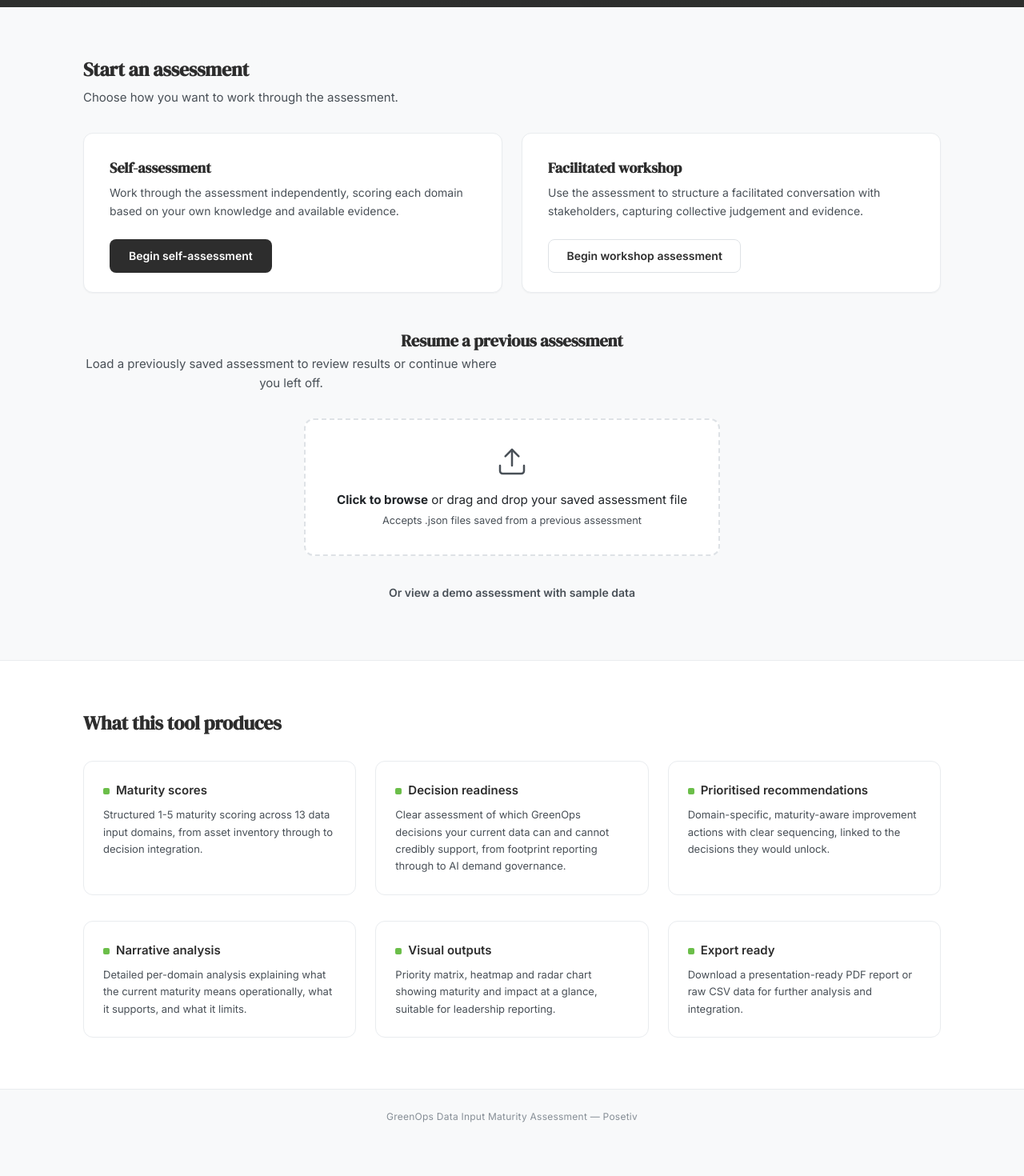
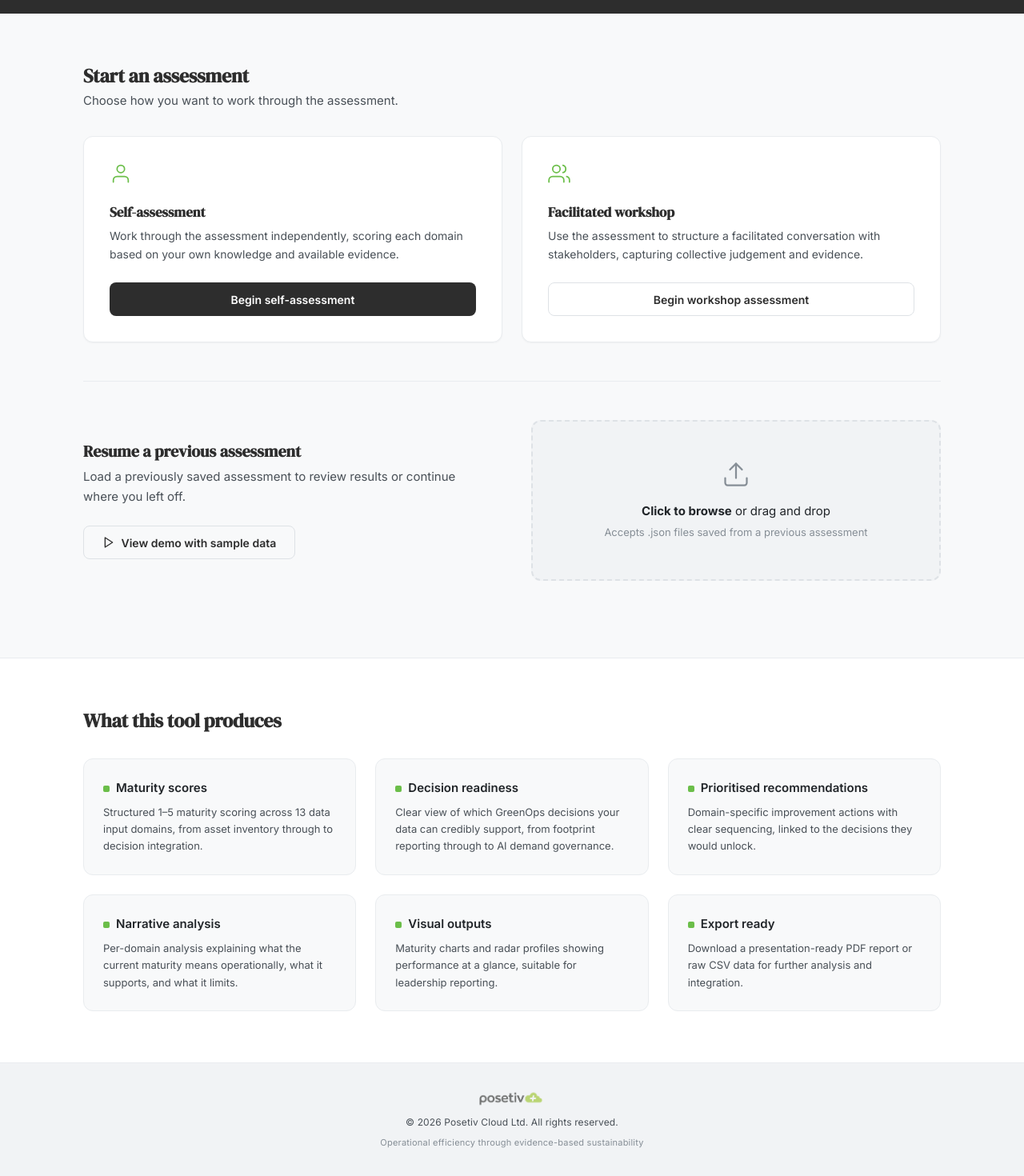
Before and after one commit to Marksbutcher/GreenOps-Data-Maturity, a React (Vite) app: page / in a window 1280 px wide. Shown: the part 417-1887 px from the top of the page at 80% size. Before the commit the page ends 1846 px from the top, so only its background shows below. Built offline with nearby package versions, Linux system fonts and the light colour scheme.

Commit message:
Redesign landing page, polish domain detail, tighten narrative language

```diff
--- a/src/components/LandingPage.tsx
+++ b/src/components/LandingPage.tsx
@@ -39,50 +39,85 @@ export default function LandingPage({ onStartNew, onLoadDemo, onLoadSaved }: Lan
 
   return (
     <div className="landing">
+      {/* Hero */}
       <div className="landing-hero">
         <div className="container">
           <div className="landing-hero-brand">
             <PosetivLogo variant="light" height={44} />
           </div>
-          <h1>GreenOps Data Input Maturity Assessment</h1>
+          <h1>GreenOps Data Input<br />Maturity Assessment</h1>
           <p className="subtitle">
-            Assess the maturity of data inputs used in GreenOps calculations across your technology estate.
-            Understand what decisions your current data supports, where the gaps are, and what to improve next.
+            Assess the maturity of data inputs used in GreenOps calculations across your
+            technology estate. Understand what decisions your data supports, where the gaps
+            are, and what to improve next.
           </p>
         </div>
       </div>
 
-      <div className="landing-actions">
+      {/* Main content */}
+      <div className="landing-body">
         <div className="container">
+
+          {/* Start section */}
+          <section className="landing-section">
+            <div className="landing-section-header">
               <h2>Start an assessment</h2>
-          <p className="landing-actions-subtitle">
-            Choose how you want to work through the assessment.
-          </p>
+              <p>Choose how you want to work through the assessment.</p>
+            </div>
             <div className="action-cards">
               <div className="card action-card" onClick={() => onStartNew('self')}>
+                <div className="action-card-content">
+                  <div className="action-card-icon">
+                    <svg width="28" height="28" viewBox="0 0 24 24" fill="none" stroke="currentColor" strokeWidth="1.5" strokeLinecap="round" strokeLinejoin="round">
+                      <path d="M20 21v-2a4 4 0 0 0-4-4H8a4 4 0 0 0-4 4v2" />
+                      <circle cx="12" cy="7" r="4" />
+                    </svg>
+                  </div>
                   <h3>Self-assessment</h3>
                   <p>
-                Work through the assessment independently, scoring each domain based on your own knowledge
-                and available evidence.
+                    Work through the assessment independently, scoring each domain
+                    based on your own knowledge and available evidence.
                   </p>
+                </div>
                 <button className="btn btn-primary">Begin self-assessment</button>
               </div>
               <div className="card action-card" onClick={() => onStartNew('facilitated')}>
+                <div className="action-card-content">
+                  <div className="action-card-icon">
+                    <svg width="28" height="28" viewBox="0 0 24 24" fill="none" stroke="currentColor" strokeWidth="1.5" strokeLinecap="round" strokeLinejoin="round">
+                      <path d="M17 21v-2a4 4 0 0 0-4-4H5a4 4 0 0 0-4 4v2" />
+                      <circle cx="9" cy="7" r="4" />
+                      <path d="M23 21v-2a4 4 0 0 0-3-3.87" />
+                      <path d="M16 3.13a4 4 0 0 1 0 7.75" />
+                    </svg>
+                  </div>
                   <h3>Facilitated workshop</h3>
                   <p>
-                Use the assessment to structure a facilitated conversation with stakeholders,
-                capturing collective judgement and evidence.
+                    Use the assessment to structure a facilitated conversation with
+                    stakeholders, capturing collective judgement and evidence.
                   </p>
+                </div>
                 <button className="btn btn-outline">Begin workshop assessment</button>
               </div>
             </div>
+          </section>
 
-          {/* Resume / Load section — prominent */}
-          <div className="resume-section">
-            <h2>Resume a previous assessment</h2>
-            <p className="landing-actions-subtitle">
-              Load a previously saved assessment to review results or continue where you left off.
+          {/* Resume section */}
+          <section className="landing-section landing-section-resume">
+            <div className="resume-row">
+              <div className="resume-text">
+                <h3>Resume a previous assessment</h3>
+                <p>
+                  Load a previously saved assessment to review results
+                  or continue where you left off.
                 </p>
+                <button className="btn btn-outline btn-demo" onClick={onLoadDemo}>
+                  <svg width="16" height="16" viewBox="0 0 24 24" fill="none" stroke="currentColor" strokeWidth="2" strokeLinecap="round" strokeLinejoin="round">
+                    <polygon points="5 3 19 12 5 21 5 3" />
+                  </svg>
+                  View demo with sample data
+                </button>
+              </div>
               <div
                 className={`upload-zone ${dragOver ? 'upload-zone-active' : ''}`}
                 onClick={handleFileLoad}
@@ -91,27 +126,24 @@ export default function LandingPage({ onStartNew, onLoadDemo, onLoadSaved }: Lan
                 onDragLeave={handleDragLeave}
               >
                 <div className="upload-zone-icon">
-                <svg width="40" height="40" viewBox="0 0 24 24" fill="none" stroke="currentColor" strokeWidth="1.5" strokeLinecap="round" strokeLinejoin="round">
+                  <svg width="36" height="36" viewBox="0 0 24 24" fill="none" stroke="currentColor" strokeWidth="1.5" strokeLinecap="round" strokeLinejoin="round">
                     <path d="M21 15v4a2 2 0 0 1-2 2H5a2 2 0 0 1-2-2v-4" />
                     <polyline points="17 8 12 3 7 8" />
                     <line x1="12" y1="3" x2="12" y2="15" />
                   </svg>
                 </div>
                 <p className="upload-zone-text">
-                <strong>Click to browse</strong> or drag and drop your saved assessment file
+                  <strong>Click to browse</strong> or drag and drop
                 </p>
                 <p className="upload-zone-hint">Accepts .json files saved from a previous assessment</p>
               </div>
             </div>
+          </section>
 
-          <div className="demo-link">
-            <button className="btn btn-ghost" onClick={onLoadDemo}>
-              Or view a demo assessment with sample data
-            </button>
-          </div>
         </div>
       </div>
 
+      {/* Features */}
       <div className="landing-features">
         <div className="container">
           <h2>What this tool produces</h2>
@@ -119,54 +151,63 @@ export default function LandingPage({ onStartNew, onLoadDemo, onLoadSaved }: Lan
             <div className="feature-item">
               <h4>Maturity scores</h4>
               <p>
-                Structured 1-5 maturity scoring across 13 data input domains, from asset inventory
-                through to decision integration.
+                Structured 1–5 maturity scoring across 13 data input domains, from asset
+                inventory through to decision integration.
               </p>
             </div>
             <div className="feature-item">
               <h4>Decision readiness</h4>
               <p>
-                Clear assessment of which GreenOps decisions your current data can and cannot credibly support,
+                Clear view of which GreenOps decisions your data can credibly support,
                 from footprint reporting through to AI demand governance.
               </p>
             </div>
             <div className="feature-item">
               <h4>Prioritised recommendations</h4>
               <p>
-                Domain-specific, maturity-aware improvement actions with clear sequencing,
+                Domain-specific improvement actions with clear sequencing,
                 linked to the decisions they would unlock.
               </p>
             </div>
             <div className="feature-item">
               <h4>Narrative analysis</h4>
               <p>
-                Detailed per-domain analysis explaining what the current maturity means operationally,
-                what it supports, and what it limits.
+                Per-domain analysis explaining what the current maturity means
+                operationally, what it supports, and what it limits.
               </p>
             </div>
             <div className="feature-item">
               <h4>Visual outputs</h4>
               <p>
-                Priority matrix, heatmap and radar chart showing maturity and impact at a glance,
+                Maturity charts and radar profiles showing performance at a glance,
                 suitable for leadership reporting.
               </p>
             </div>
             <div className="feature-item">
               <h4>Export ready</h4>
               <p>
-                Download a presentation-ready PDF report or raw CSV data for further analysis
-                and integration.
+                Download a presentation-ready PDF report or raw CSV data
+                for further analysis and integration.
               </p>
             </div>
           </div>
         </div>
       </div>
 
-      <div className="landing-footer">
-        <div className="container">
-          <p>GreenOps Data Input Maturity Assessment — Posetiv</p>
+      {/* Footer */}
+      <footer className="landing-footer">
+        <div className="container landing-footer-inner">
+          <div className="landing-footer-brand">
+            <PosetivLogo variant="dark" height={24} />
           </div>
+          <p className="landing-footer-copy">
+            &copy; {new Date().getFullYear()} Posetiv Cloud Ltd. All rights reserved.
+          </p>
+          <p className="landing-footer-tagline">
+            Operational efficiency through evidence-based sustainability
+          </p>
         </div>
+      </footer>
     </div>
   );
 }
--- a/src/styles.css
+++ b/src/styles.css
@@ -271,6 +271,7 @@ h3 { font-size: 1.125rem; }
   flex-direction: column;
 }
 
+/* Hero */
 .landing-hero {
   background: var(--color-primary);
   color: white;
@@ -278,77 +279,78 @@ h3 { font-size: 1.125rem; }
   position: relative;
   overflow: hidden;
 }
-
-/* Subtle pattern overlay */
 .landing-hero::before {
   content: '';
   position: absolute;
   inset: 0;
-  background: radial-gradient(circle at 80% 20%, rgba(107, 190, 73, 0.06) 0%, transparent 50%),
-              radial-gradient(circle at 20% 80%, rgba(107, 190, 73, 0.04) 0%, transparent 40%);
+  background:
+    radial-gradient(ellipse 70% 50% at 85% 30%, rgba(107, 190, 73, 0.08) 0%, transparent 60%),
+    radial-gradient(ellipse 50% 40% at 15% 70%, rgba(107, 190, 73, 0.05) 0%, transparent 50%);
   pointer-events: none;
 }
-
 .landing-hero .container {
   position: relative;
 }
-
 .landing-hero-brand {
   display: flex;
   align-items: center;
   gap: var(--space-md);
   margin-bottom: var(--space-xl);
 }
-
 .landing-hero h1 {
   color: white;
   font-size: 2.75rem;
-  margin-bottom: var(--space-md);
+  margin-bottom: var(--space-lg);
   max-width: 680px;
   line-height: 1.15;
 }
-
 .landing-hero .subtitle {
   font-size: 1.0625rem;
   color: rgba(255, 255, 255, 0.7);
-  max-width: 600px;
+  max-width: 580px;
   line-height: 1.75;
   font-weight: 400;
 }
 
-.landing-actions {
-  padding: var(--space-3xl) 0;
-}
-
-.landing-actions h2 {
-  margin-bottom: var(--space-sm);
-}
-
-.landing-actions-subtitle {
+/* Body container */
+.landing-body {
+  padding: var(--space-3xl) 0 var(--space-2xl);
+}
+
+/* Sections */
+.landing-section {
+  margin-bottom: var(--space-2xl);
+}
+.landing-section-header {
+  margin-bottom: var(--space-xl);
+}
+.landing-section-header h2 {
+  margin-bottom: var(--space-xs);
+}
+.landing-section-header p {
   color: var(--color-text-secondary);
   font-size: 0.9375rem;
-  margin-bottom: var(--space-xl);
-  max-width: 520px;
-}
-
+}
+
+/* Action cards */
 .action-cards {
   display: grid;
   grid-template-columns: 1fr 1fr;
   gap: var(--space-lg);
 }
-
 @media (max-width: 640px) {
   .action-cards { grid-template-columns: 1fr; }
 }
-
 .action-card {
-  padding: var(--space-xl) var(--space-xl) var(--space-lg);
+  padding: var(--space-xl);
   cursor: pointer;
   transition: border-color 0.2s, box-shadow 0.2s, transform 0.2s;
   position: relative;
   overflow: hidden;
-}
-
+  display: flex;
+  flex-direction: column;
+  justify-content: space-between;
+}
 .action-card::before {
   content: '';
   position: absolute;
@@ -360,21 +362,25 @@ h3 { font-size: 1.125rem; }
   opacity: 0;
   transition: opacity 0.2s;
 }
-
 .action-card:hover {
   border-color: var(--color-brand-green);
   box-shadow: var(--shadow-md);
   transform: translateY(-2px);
 }
-
 .action-card:hover::before {
   opacity: 1;
 }
-
+.action-card-content {
+  flex: 1;
+}
+.action-card-icon {
+  color: var(--color-brand-green);
+  margin-bottom: var(--space-md);
+}
 .action-card h3 {
   margin-bottom: var(--space-sm);
-}
-
+  font-size: 1.0625rem;
+}
 .action-card p {
   color: var(--color-text-secondary);
   font-size: 0.875rem;
@@ -382,25 +388,45 @@ h3 { font-size: 1.125rem; }
   line-height: 1.65;
 }
 
-.resume-section {
-  margin-top: var(--space-2xl);
-  text-align: center;
-}
-.resume-section h2 {
-  font-size: 1.3rem;
-  margin-bottom: var(--space-xs);
-}
-
+/* Resume section */
+.landing-section-resume {
+  padding-top: var(--space-2xl);
+  border-top: 1px solid var(--color-border-light);
+}
+.resume-row {
+  display: grid;
+  grid-template-columns: 1fr 1fr;
+  gap: var(--space-2xl);
+  align-items: center;
+}
+@media (max-width: 768px) {
+  .resume-row { grid-template-columns: 1fr; }
+}
+.resume-text h3 {
+  font-size: 1.25rem;
+  margin-bottom: var(--space-sm);
+}
+.resume-text p {
+  color: var(--color-text-secondary);
+  font-size: 0.9375rem;
+  line-height: 1.65;
+  margin-bottom: var(--space-lg);
+}
+.btn-demo {
+  display: inline-flex;
+  align-items: center;
+  gap: var(--space-sm);
+}
+
+/* Upload zone */
 .upload-zone {
-  margin: var(--space-lg) auto 0;
-  max-width: 520px;
-  padding: var(--space-xl) var(--space-lg);
+  padding: var(--space-2xl) var(--space-xl);
   border: 2px dashed var(--color-border);
   border-radius: var(--radius-lg);
-  background: var(--color-surface);
+  background: var(--color-surface-alt);
   cursor: pointer;
+  text-align: center;
   transition: border-color 0.2s, background 0.2s;
-  text-align: center;
 }
 .upload-zone:hover,
 .upload-zone-active {
@@ -408,7 +434,7 @@ h3 { font-size: 1.125rem; }
   background: var(--color-brand-green-muted);
 }
 .upload-zone-icon {
-  color: var(--color-text-secondary);
+  color: var(--color-text-muted);
   margin-bottom: var(--space-sm);
 }
 .upload-zone:hover .upload-zone-icon,
@@ -416,57 +442,50 @@ h3 { font-size: 1.125rem; }
   color: var(--color-brand-green);
 }
 .upload-zone-text {
-  font-size: 0.95rem;
-  color: var(--color-text-primary);
+  font-size: 0.9375rem;
+  color: var(--color-text);
   margin-bottom: var(--space-xs);
 }
 .upload-zone-hint {
-  font-size: 0.8rem;
-  color: var(--color-text-secondary);
-}
-
-.demo-link {
-  margin-top: var(--space-lg);
-  text-align: center;
-}
-
+  font-size: 0.8125rem;
+  color: var(--color-text-muted);
+}
+
+/* Features section */
 .landing-features {
   padding: var(--space-3xl) 0;
   background: var(--color-surface);
   border-top: 1px solid var(--color-border-light);
-  border-bottom: 1px solid var(--color-border-light);
-}
-
+}
+.landing-features h2 {
+  margin-bottom: var(--space-xl);
+}
 .features-grid {
   display: grid;
   grid-template-columns: repeat(3, 1fr);
-  gap: var(--space-xl) var(--space-lg);
-  margin-top: var(--space-xl);
-}
-
+  gap: var(--space-lg);
+}
 @media (max-width: 768px) {
   .features-grid { grid-template-columns: 1fr; }
 }
-
 .feature-item {
   padding: var(--space-lg);
   border-radius: var(--radius-lg);
   border: 1px solid var(--color-border-light);
-  transition: border-color 0.2s;
-}
-
+  background: var(--color-bg);
+  transition: border-color 0.2s, box-shadow 0.2s;
+}
 .feature-item:hover {
   border-color: var(--color-brand-green);
-}
-
+  box-shadow: var(--shadow-xs);
+}
 .feature-item h4 {
   font-family: var(--font-body);
   font-weight: 600;
-  color: var(--color-primary);
+  color: var(--color-text);
   margin-bottom: var(--space-sm);
   font-size: 0.9375rem;
 }
-
 .feature-item h4::before {
   content: '';
   display: inline-block;
@@ -477,18 +496,35 @@ h3 { font-size: 1.125rem; }
   margin-right: var(--space-sm);
   vertical-align: middle;
 }
-
 .feature-item p {
   color: var(--color-text-secondary);
   font-size: 0.8125rem;
   line-height: 1.65;
 }
 
+/* Footer */
 .landing-footer {
-  padding: var(--space-lg) 0;
-  text-align: center;
-  color: var(--color-text-muted);
+  padding: var(--space-xl) 0;
+  border-top: 1px solid var(--color-border-light);
+  background: var(--color-surface-alt);
+}
+.landing-footer-inner {
+  display: flex;
+  flex-direction: column;
+  align-items: center;
+  gap: var(--space-sm);
+}
+.landing-footer-brand {
+  opacity: 0.6;
+}
+.landing-footer-copy {
   font-size: 0.75rem;
+  color: var(--color-text-secondary);
+  letter-spacing: 0.01em;
+}
+.landing-footer-tagline {
+  font-size: 0.6875rem;
+  color: var(--color-text-muted);
   letter-spacing: 0.02em;
 }
 
```
Lines whose indentation alone changed are shown as unchanged.
